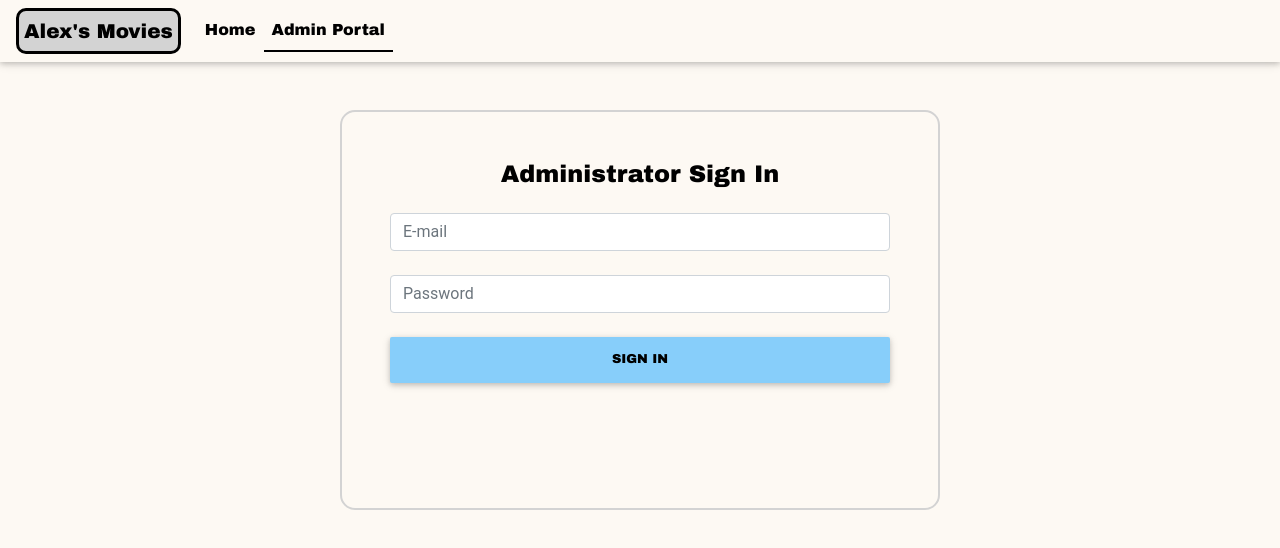
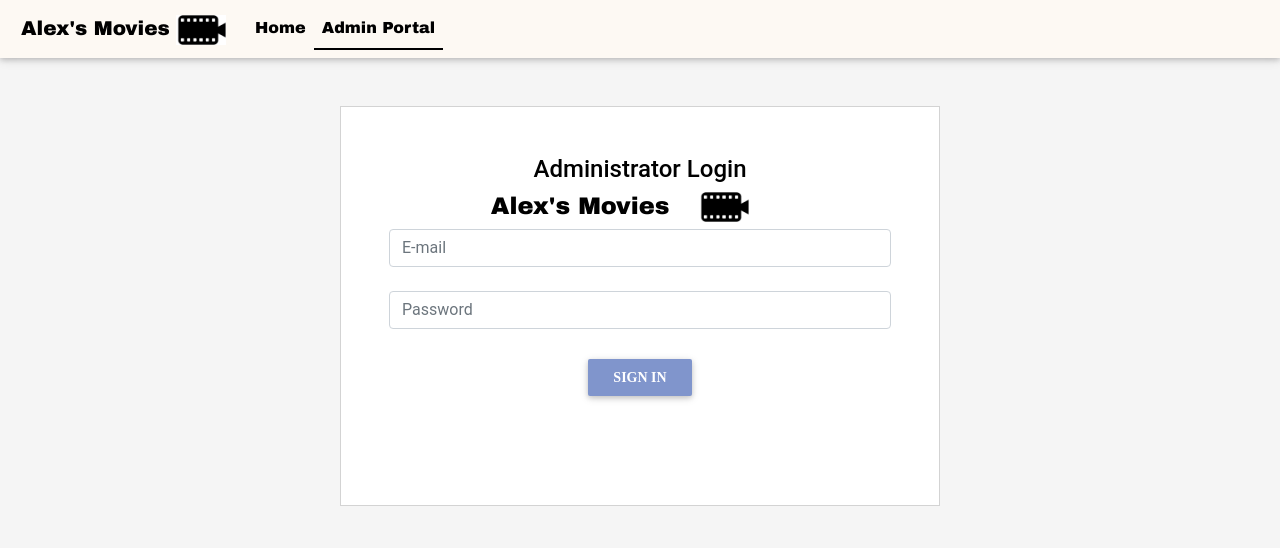
Before and after one commit to afw821/vidly_node, a website: page public/admin.html in a window 1280 px wide. Drawn offline with nearby package versions, Linux system fonts and the light colour scheme.

Commit message:
style changes to admin pg

```diff
--- a/public/admin.html
+++ b/public/admin.html
@@ -20,7 +20,7 @@
 </head>
 <body>
     <nav class="navbar navbar-expand-lg">
-        <a class="navbar-brand go-home ff" href="#">Alex's Movies</a>
+        <a class="navbar-brand go-home ff" href="#">Alex's Movies&nbsp;<img src="content/assests/alexs_movies_logo.png" alt="movie_logo" style="max-height:30px;"></a>
         <button class="navbar-toggler" type="button" data-toggle="collapse" data-target="#navbarNavAltMarkup"
             aria-controls="navbarNavAltMarkup" aria-expanded="false" aria-label="Toggle navigation">
             <span class="navbar-toggler-icon"></span>
@@ -35,10 +35,23 @@
     <div class="container d-flex justify-content-center mt-5">
         <form class="text-center p-5 admin-login-form" style="width:600px; height: 400px;">
 
-            <p style="color: black;" class="h4 mb-4 ff">Administrator Sign In</p>
+            <div class="row">
+                <div class="col-12">
+                    <p style="color: black;" class="h4">Administrator Login</p>
+                </div>
+            </div>
+            <div class="row">
+                <div class="col-2"></div>
+                <div class="col-5 d-flex align-items-center justify-content-end">
+                    <p style="color: black;" class="h4 ff">Alex's Movies</p>
+
+                </div>
+                <div class="col-3 d-flex justify-content-start"><img src="content/assests/alexs_movies_logo.png" alt="movie_logo" style="max-height:30px;"></div>
+            </div>
             <input type="email" id="Email" class="form-control mb-4" placeholder="E-mail">
             <input type="password" id="Password" class="form-control mb-4" placeholder="Password">
-            <button class="btn ff admin-sign-in-btn btn-block my-4" type="button" id="login-admin">Sign in</button>
+            <!-- <button class="btn ff admin-sign-in-btn btn-block my-4" type="button" id="login-admin">Sign in</button> -->
+            <button class="btn btn-sm register-btn am-button" type="button" id="login-admin">Sign in</button>
             <div class="alert alert-danger review-validation" style="display:none;" role="alert">
             </div>
         </form>
--- a/public/content/admin.css
+++ b/public/content/admin.css
@@ -1,14 +1,15 @@
 
 body{
     width:100%;
-    background-color: #fdf9f3;
+    /* background-color: #fdf9f3; */
+    background-color: whitesmoke;
   }
   a.navbar-brand{
     color: black;
-    border: 3px solid black;
-    border-radius: 10px;
+    /* border: 3px solid black;
+    border-radius: 10px; */
     padding:5px;
-    background-color: lightgray;
+    /* background-color: lightgray; */
   }
   a.nav-item{
     color: black !important;
@@ -18,13 +19,27 @@ body{
       border-bottom: 2px solid black;
     }
     .admin-login-form{
-      border: 2px solid lightgray;
-      border-radius: 15px;
+      /* border: 2px solid lightgray;
+      border-radius: 15px; */
+      border: 1px solid lightgray;
     }
-    .admin-sign-in-btn{
+    /* .admin-sign-in-btn{
       color:black;
       background-color: lightskyblue;
-    }
+    } */
     .active{
         border-bottom: 2px solid black !important;
     }
+    nav{
+      background-color: #fdf9f3 !important;
+    }
+    form{
+      background-color:white;
+    }
+    .am-button{
+      background-color: #8095cc !important;
+      color: white;
+      font-weight: bold !important;
+      font-size: 14px !important;
+      font-family: "Times New Roman", Times, serif;
+    }
--- a/public/content/index.css
+++ b/public/content/index.css
@@ -25,7 +25,7 @@ body{
     /* border: 3px solid black;
     border-radius: 10px; */
     padding:5px;
-    background-color: lightgray;
+    /* background-color: lightgray; */
   }
   nav{
     background-color: #fdf9f3 !important;
```
Also changed, not shown: public/index.html (+29 -8 lines), public/content/assests/alexs_movies_logo.png (added), public/content/assests/movie-magazine-video-logo-design (1).png (deleted).
